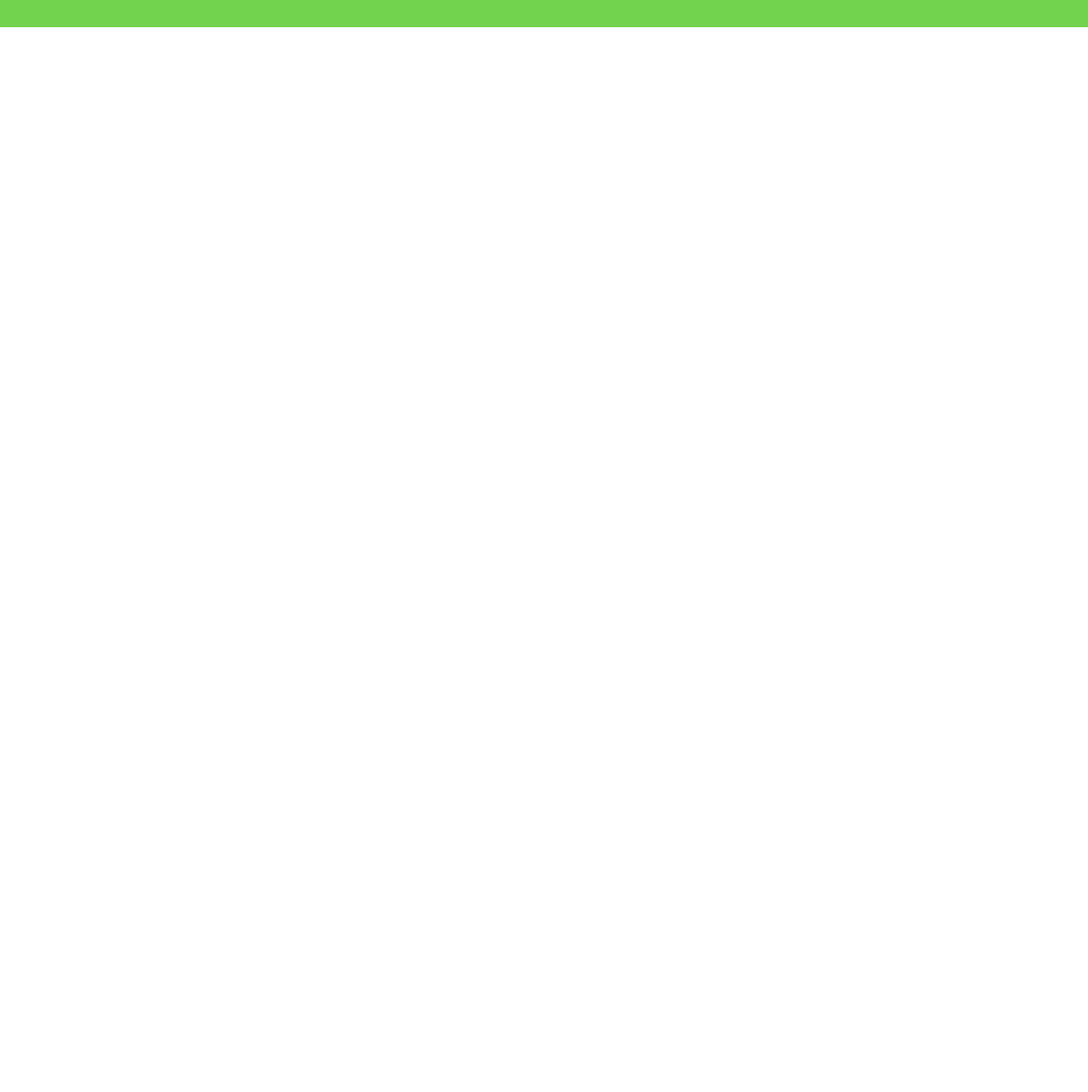
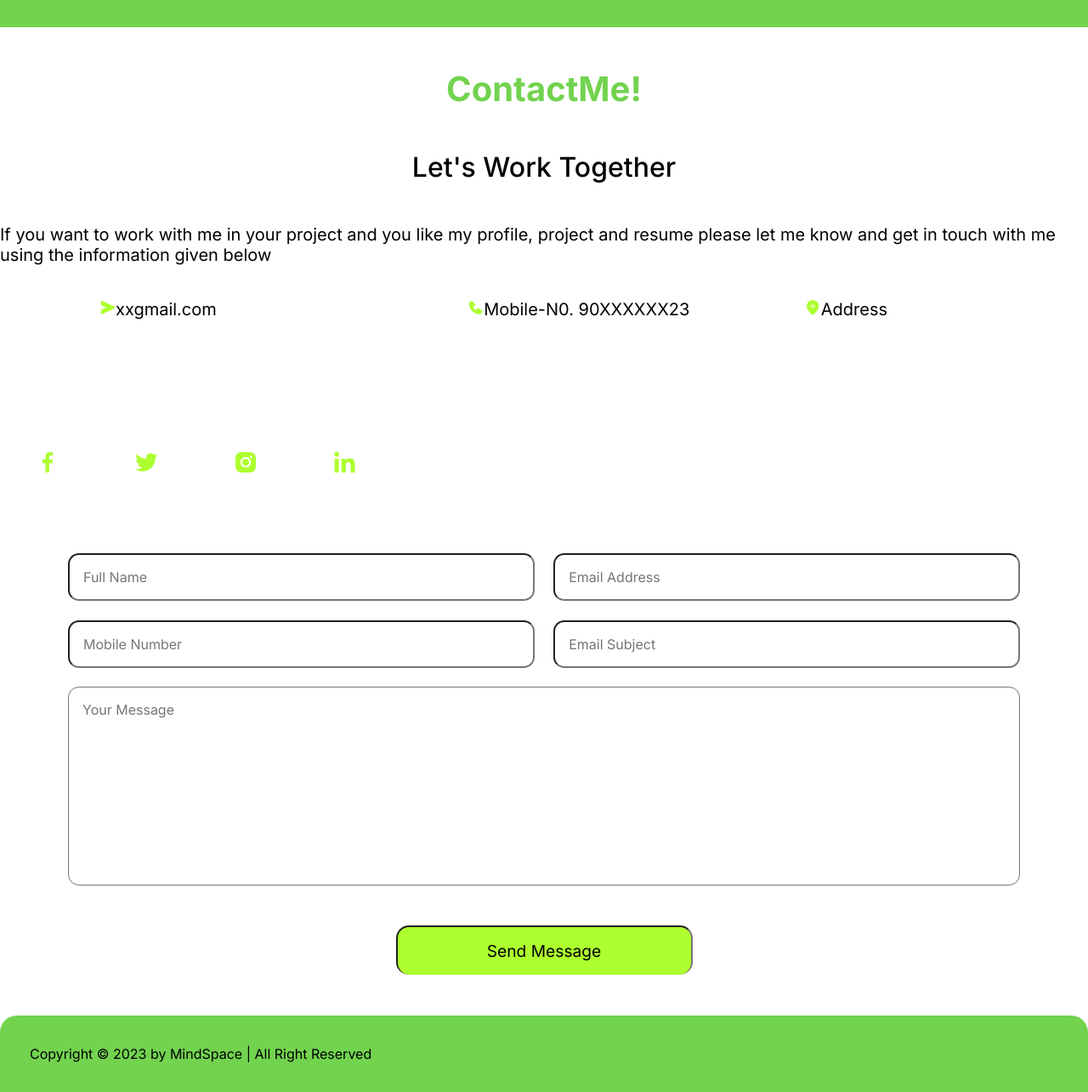
Before and after one commit to The-MindSpace/MindSpace-Web, a plain HTML site: page dashboard.html in a window 1280 px wide. Shown: the part 2573-3858 px from the top of the page at 85% size. Before the commit the page ends 2605 px from the top, so only its background shows below. Drawn offline with nearby package versions, Linux system fonts and the light colour scheme.

Commit message:
add footer and contact us

```diff
--- a/dashboard.css
+++ b/dashboard.css
@@ -187,6 +187,137 @@ nav li a:hover{
     font-size: 2.5vh;
 }
 
+/* contact design */
+
+
+
+.contact h2 {
+    margin-top: 3rem;
+    margin-bottom: 3rem;
+    display: flex;
+    justify-content: center;
+    align-items: center;
+}
+
+.contact .h2 {
+    width: 100%;
+    font-size: 2rem;
+    font-weight: 500;
+}
+
+.contact p {
+    font-size: 20px;
+    margin-bottom: 1.5rem;
+}
+
+.contact-list{
+    display: flex;
+    flex-wrap: wrap;
+    justify-content: left;
+    margin-bottom: 1rem;
+}
+
+.contact-list li {
+    list-style-type: none;
+    font-size: 20px;
+    margin: 1rem;
+    text-align: left;
+    justify-content: left;
+}
+
+.contact-list li i{
+    display: inline-block;
+    font-size: 20px;
+    font-weight: 600;
+    color: greenyellow;
+}
+.contact-list li i:hover{
+    color: green;
+    cursor: pointer;
+}
+
+
+.contact-icons i{
+    display: inline-flex;
+    justify-content: center;
+    align-items: center;
+    width: 4rem;
+    height: 4rem;
+    background: transparent;
+    border: 0.2rem solid var(--main-color);
+    border-radius: 50%;
+    margin: 3rem 1.5rem 3rem;
+    font-size: 2rem;
+    color: greenyellow;
+}
+
+.contact-icons i:hover{
+    background: transparent;
+    color: green;
+    box-shadow: 0 0 20px var(--main-color);
+}
+
+.contact form {
+    margin-top: 1.2rem;
+    max-width: 70rem;
+    margin: 1rem auto;
+    text-align: center;
+    margin-bottom: 3rem;
+}
+
+.contact form .input-box {
+    display: flex;
+    justify-content: space-between;
+    flex-wrap: wrap;
+}
+
+.contact form .input-box input,
+.contact form textarea {
+    width: 100%;
+    padding: 1rem;
+    font-size: 1rem;
+    color: black;
+    background: transparent;
+    border-radius: 0.8rem;
+    margin: 0.7rem 0;
+}
+
+.contact form .input-box input {
+    width: 49%;
+
+}
+
+.contact form textarea {
+    resize: none;
+}
+
+.contact .btn {
+    margin-top: 2rem;
+    cursor: pointer;
+    text-align: center;
+    font-size: 1.2rem;
+    padding: 1rem 2rem;
+    background: greenyellow;
+    border-radius: 15px;
+    color: black;
+    border-bottom: green;
+}
+
+.contact .btn:hover {
+    background: green;
+    color: white;
+    transition: 0.3s ease-in-out;
+}
+
+footer p{
+    padding: 35px;
+    display: flex;
+    background: #72D34F;
+    border-top-left-radius: 20px;
+    border-top-right-radius: 20px;
+}
+
+
 .foot {
     padding: 35px;
     display: flex;
--- a/dashboard.html
+++ b/dashboard.html
@@ -12,6 +12,7 @@
     <link rel="stylesheet" href="dashboard.css">
     <!-- aos stylesheet -->
     <link rel="stylesheet" href="https://unpkg.com/aos@next/dist/aos.css" />
+    <link href='https://unpkg.com/boxicons@2.1.4/css/boxicons.min.css' rel='stylesheet'>
     <title>MindSpace</title>
 </head>
 <body>
@@ -133,6 +134,48 @@
         </div>
     </div>
 
+    <!-- contact section -->
+
+    <section class="contact" id="contact">
+        <h2 class="heading">Contact <span>Me!</span></h2>
+
+        <h2 class="h2">Let's Work Together</h2>
+        <p>If you want to work with me in your project and you like my
+            profile, project and resume please let me know and get in touch
+            with me using the information given below
+        </p>
+        <div class="contact-list">
+            <li><i class='bx bxs-send'></i>xxgmail.com</li>
+            <li><i class='bx bxs-phone'></i>Mobile-N0. 90XXXXXX23</li>
+            <li><i class='bx bxs-location-plus'></i>Address </li>
+        </div>
+        <div class="contact-icons">
+            <a href="#"><i class='bx bxl-facebook'></i></a>
+            <a href="#"><i class='bx bxl-twitter'></i></a>
+            <a href="#"><i class='bx bxl-instagram-alt'></i></a>
+            <a href="#"><i class='bx bxl-linkedin'></i></a>
+
+        </div>
+
+        <form name="submit-to-google-sheet" action="#">
+            <div class="input-box">
+                <input type="text" name="Name" placeholder="Full Name" required>
+                <input type="email" name="Email" placeholder="Email Address">
+            </div>
+            <div class="input-box">
+                <input type="number" name="Number" placeholder="Mobile Number">
+                <input type="text" name="Email Subject" placeholder="Email Subject">
+            </div>
+            <textarea name="Message" id="" cols="30" rows="10" placeholder="Your Message"></textarea>
+            <input type="sumbit" value="Send Message" class="btn" placeholder="Send">
+        </form>
+    </section>
+
+    <!-- footer desing -->
+
+    <footer class="footer">
+        <p>Copyright &copy; 2023 by MindSpace | All Right Reserved</p>
+    </footer>
 
 
 
--- a/style-landing.css
+++ b/style-landing.css
@@ -129,3 +129,41 @@ button a {
     text-decoration: none;
     color: white;
 }
+
+.contact-icons i{
+    justify-content: center;
+    align-items: center;
+    width: 4rem;
+    height: 4rem;
+    background: transparent;
+    border-radius: 50%;
+    font-size: 2rem;
+    color: black;
+    margin-top: 1rem;
+}
+
+.contact-icons i:hover{
+    background: transparent;
+    color: green;
+    box-shadow: 0 0 20px var(--main-color);
+}
+
+footer{
+    margin-top: 1.2rem;
+    display: flex;
+    background-color: #72d34f;
+    border-top-left-radius: 20px;
+    border-top-right-radius: 20px;
+}
+
+
+.copy{
+    display: flex;
+    justify-content: center;
+    align-items: center;
+    width: 60rem;
+    color: white;
+    font-size: 1.5rem;
+    font-weight: 500;
+    margin-bottom: 1rem;
+}
```
Also changed, not shown: index.html (+14 -0 lines).
